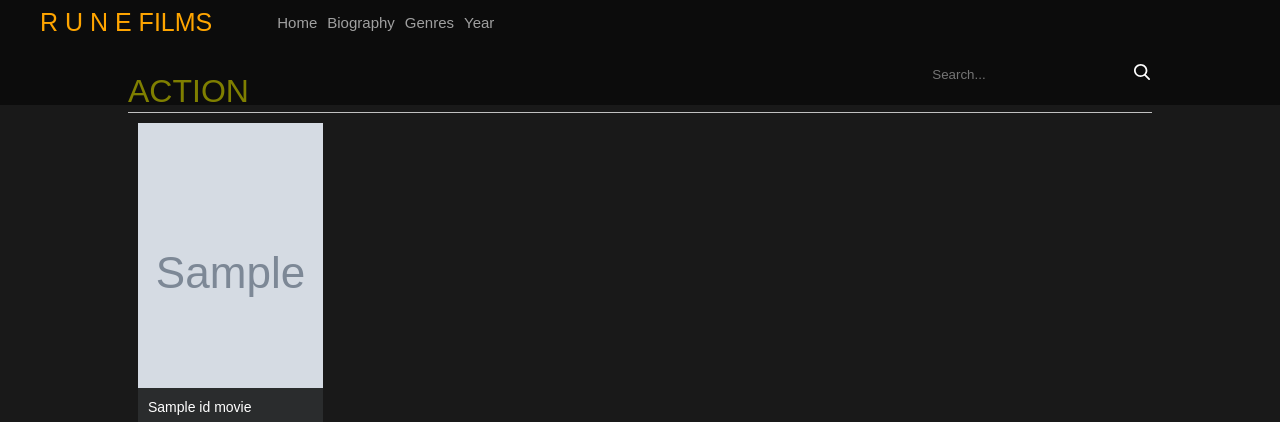
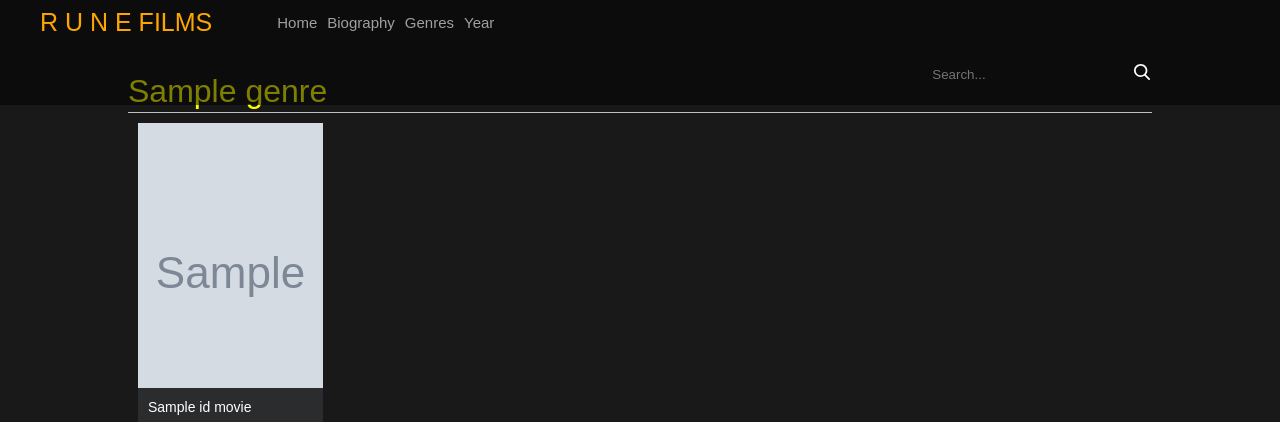
Before and after one commit to bachhs/uetimdb, a Django app: template imdb/templates/imdb/genre_detail.html in a window 1280 px wide; the page is wider, and only the part inside the window is pictured. Shown: the top 422 px of that part. Run offline with Django 3.2, Linux system fonts and the light colour scheme; the template is opened without the code that fills it: most values are stand-ins (such as "Sample title", 1, 10 or a date in 2020); grey boxes marked "Sample" are stand-in pictures.

Commit message:
change genre title

```diff
--- a/imdb/templates/imdb/genre_detail.html
+++ b/imdb/templates/imdb/genre_detail.html
@@ -3,7 +3,7 @@
 {% block body %}
 <main class="content">
 	<section class="centered">
-		<h2 style="color: yellow; font-size: 32px; border-bottom: 1px silver solid; padding: 5px 0; margin-top: 20px; font-family: sans-serif;">ACTION</h2>
+		<h2 style="color: yellow; font-size: 32px; border-bottom: 1px silver solid; padding: 5px 0; margin-top: 20px; font-family: sans-serif;">{{genre.name_genre}}</h2>
 		<div class="movies">
 			{% for movie in movie_list %}
 			<div class="mov">
```
